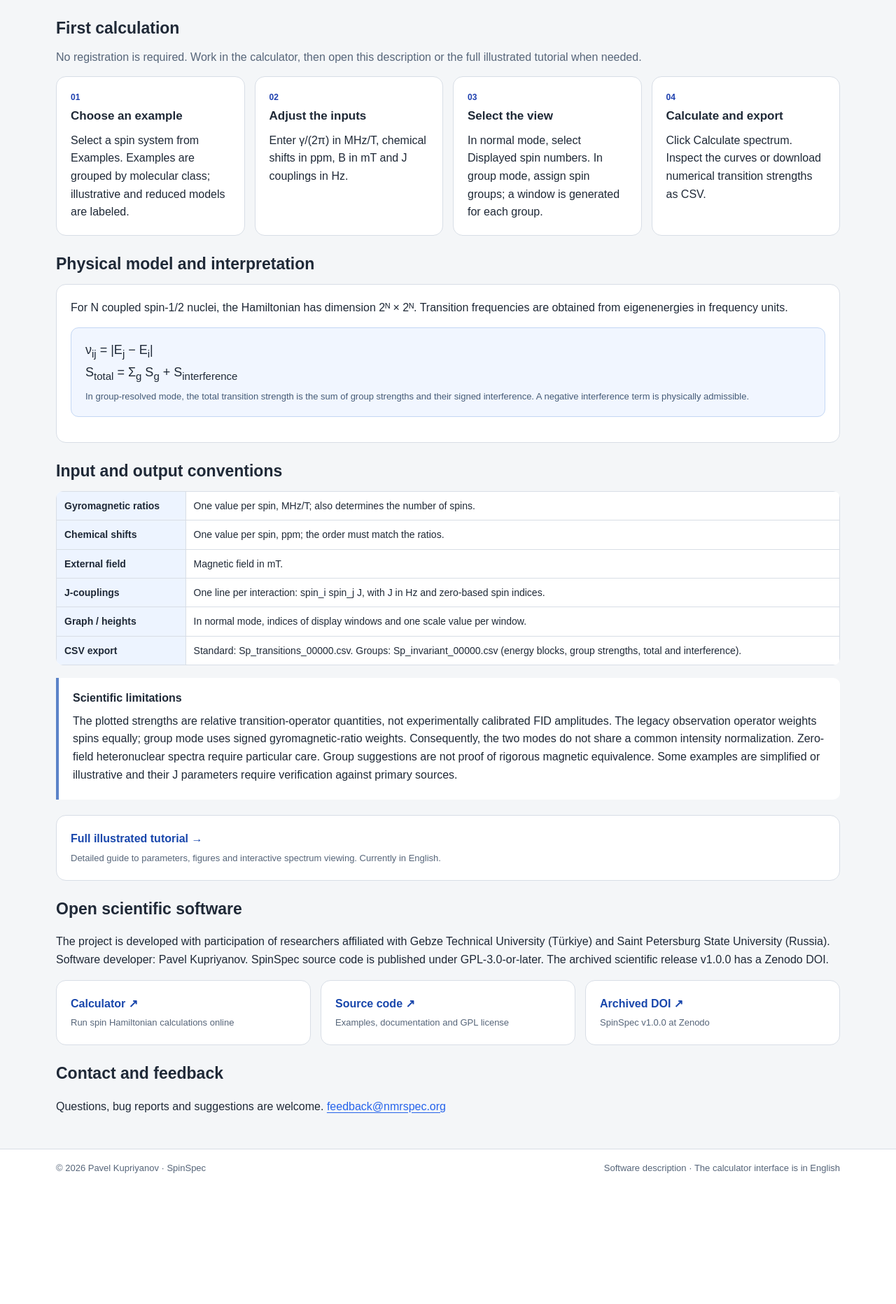
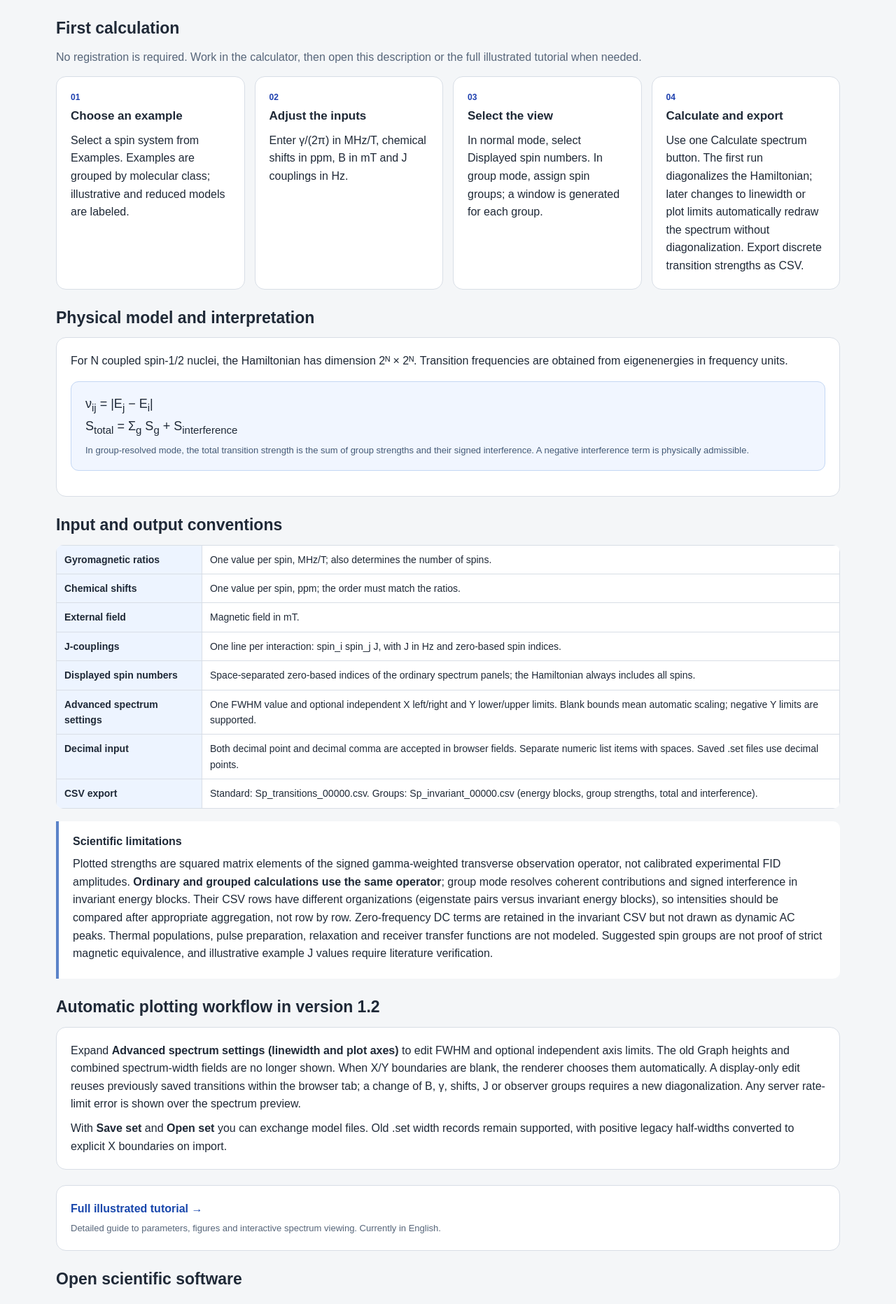
Before and after one commit to scleroze/SpinSpec, a Python web app: template templates/about_en.html in a window 1280 px wide. Shown: the part 805-2669 px from the top of the page at 70% size. Before the commit the page ends 2482 px from the top, so only its background shows below. Run offline with Jinja, Linux system fonts and the light colour scheme; the template is opened without the code that fills it, so the values that code supplies are empty.

Commit message:
docs: update templates/about_en.html for v1.2 automatic replot, axes and consistent observer physics

```diff
--- a/templates/about_en.html
+++ b/templates/about_en.html
@@ -35,14 +35,17 @@
 <section class="section-block" id="start"><h2>First calculation</h2><p class="section-lead">No registration is required. Work in the calculator, then open this description or the full illustrated tutorial when needed.</p><div class="card-grid" style="grid-template-columns:repeat(auto-fit,minmax(220px,1fr))"><article class="info-card"><div class="tag">01</div><h3>Choose an example</h3><p>Select a spin system from Examples. Examples are grouped by molecular class; illustrative and reduced models are labeled.</p></article>
 <article class="info-card"><div class="tag">02</div><h3>Adjust the inputs</h3><p>Enter γ/(2π) in MHz/T, chemical shifts in ppm, B in mT and J couplings in Hz.</p></article>
 <article class="info-card"><div class="tag">03</div><h3>Select the view</h3><p>In normal mode, select Displayed spin numbers. In group mode, assign spin groups; a window is generated for each group.</p></article>
-<article class="info-card"><div class="tag">04</div><h3>Calculate and export</h3><p>Click Calculate spectrum. Inspect the curves or download numerical transition strengths as CSV.</p></article></div></section>
+<article class="info-card"><div class="tag">04</div><h3>Calculate and export</h3><p>Use one Calculate spectrum button. The first run diagonalizes the Hamiltonian; later changes to linewidth or plot limits automatically redraw the spectrum without diagonalization. Export discrete transition strengths as CSV.</p></article></div></section>
 <section class="section-block" id="physics"><h2>Physical model and interpretation</h2><div class="section-card"><p>For N coupled spin-1/2 nuclei, the Hamiltonian has dimension 2ᴺ × 2ᴺ. Transition frequencies are obtained from eigenenergies in frequency units.</p><div class="formula-box">ν<sub>ij</sub> = |E<sub>j</sub> − E<sub>i</sub>|<br>S<sub>total</sub> = Σ<sub>g</sub> S<sub>g</sub> + S<sub>interference</sub><p>In group-resolved mode, the total transition strength is the sum of group strengths and their signed interference. A negative interference term is physically admissible.</p></div></div></section>
 <section class="section-block" id="inputs"><h2>Input and output conventions</h2><div class="table-wrap"><table class="site-table"><tbody><tr><th scope="row">Gyromagnetic ratios</th><td>One value per spin, MHz/T; also determines the number of spins.</td></tr>
 <tr><th scope="row">Chemical shifts</th><td>One value per spin, ppm; the order must match the ratios.</td></tr>
 <tr><th scope="row">External field</th><td>Magnetic field in mT.</td></tr>
 <tr><th scope="row">J-couplings</th><td>One line per interaction: spin_i spin_j J, with J in Hz and zero-based spin indices.</td></tr>
-<tr><th scope="row">Graph / heights</th><td>In normal mode, indices of display windows and one scale value per window.</td></tr>
-<tr><th scope="row">CSV export</th><td>Standard: Sp_transitions_00000.csv. Groups: Sp_invariant_00000.csv (energy blocks, group strengths, total and interference).</td></tr></tbody></table></div><div class="caution"><strong>Scientific limitations</strong><p>The plotted strengths are relative transition-operator quantities, not experimentally calibrated FID amplitudes. The legacy observation operator weights spins equally; group mode uses signed gyromagnetic-ratio weights. Consequently, the two modes do not share a common intensity normalization. Zero-field heteronuclear spectra require particular care. Group suggestions are not proof of rigorous magnetic equivalence. Some examples are simplified or illustrative and their J parameters require verification against primary sources.</p></div></section>
+<tr><th scope="row">Displayed spin numbers</th><td>Space-separated zero-based indices of the ordinary spectrum panels; the Hamiltonian always includes all spins.</td></tr>
+<tr><th scope="row">Advanced spectrum settings</th><td>One FWHM value and optional independent X left/right and Y lower/upper limits. Blank bounds mean automatic scaling; negative Y limits are supported.</td></tr>
+<tr><th scope="row">Decimal input</th><td>Both decimal point and decimal comma are accepted in browser fields. Separate numeric list items with spaces. Saved .set files use decimal points.</td></tr>
+<tr><th scope="row">CSV export</th><td>Standard: Sp_transitions_00000.csv. Groups: Sp_invariant_00000.csv (energy blocks, group strengths, total and interference).</td></tr></tbody></table></div><div class="caution"><strong>Scientific limitations</strong><p>Plotted strengths are squared matrix elements of the signed gamma-weighted transverse observation operator, not calibrated experimental FID amplitudes. <b>Ordinary and grouped calculations use the same operator</b>; group mode resolves coherent contributions and signed interference in invariant energy blocks. Their CSV rows have different organizations (eigenstate pairs versus invariant energy blocks), so intensities should be compared after appropriate aggregation, not row by row. Zero-frequency DC terms are retained in the invariant CSV but not drawn as dynamic AC peaks. Thermal populations, pulse preparation, relaxation and receiver transfer functions are not modeled. Suggested spin groups are not proof of strict magnetic equivalence, and illustrative example J values require literature verification.</p></div></section>
+<section class="section-block" id="workflow"><h2>Automatic plotting workflow in version 1.2</h2><div class="section-card"><p>Expand <b>Advanced spectrum settings (linewidth and plot axes)</b> to edit FWHM and optional independent axis limits. The old Graph heights and combined spectrum-width fields are no longer shown. When X/Y boundaries are blank, the renderer chooses them automatically. A display-only edit reuses previously saved transitions within the browser tab; a change of B, γ, shifts, J or observer groups requires a new diagonalization. Any server rate-limit error is shown over the spectrum preview.</p><p>With <b>Save set</b> and <b>Open set</b> you can exchange model files. Old .set width records remain supported, with positive legacy half-widths converted to explicit X boundaries on import.</p></div></section>
 <section class="section-block" id="tutorial"><a class="resource-card" href="/tutorial"><strong>Full illustrated tutorial →</strong><span>Detailed guide to parameters, figures and interactive spectrum viewing. Currently in English.</span></a></section>
 <section class="section-block" id="source"><h2>Open scientific software</h2><p>The project is developed with participation of researchers affiliated with Gebze Technical University (Türkiye) and Saint Petersburg State University (Russia). Software developer: Pavel Kupriyanov. SpinSpec source code is published under GPL-3.0-or-later. The archived scientific release v1.0.0 has a Zenodo DOI.</p><div class="resources"><a class="resource-card" href="/"><strong>Calculator ↗</strong><span>Run spin Hamiltonian calculations online</span></a>
 <a class="resource-card" href="https://github.com/scleroze/SpinSpec" target="_blank" rel="noopener noreferrer"><strong>Source code ↗</strong><span>Examples, documentation and GPL license</span></a>
```
